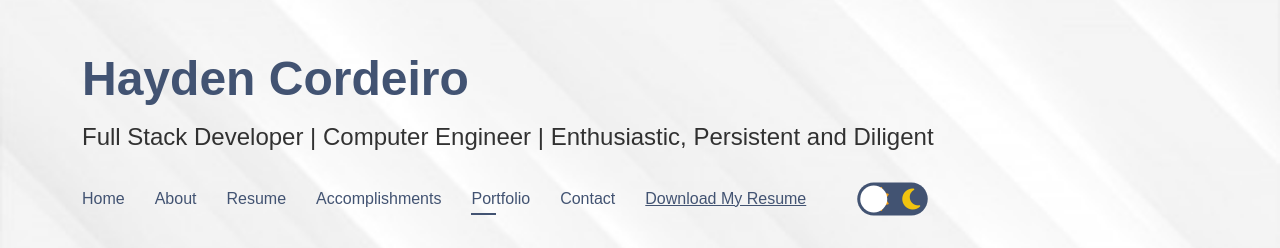
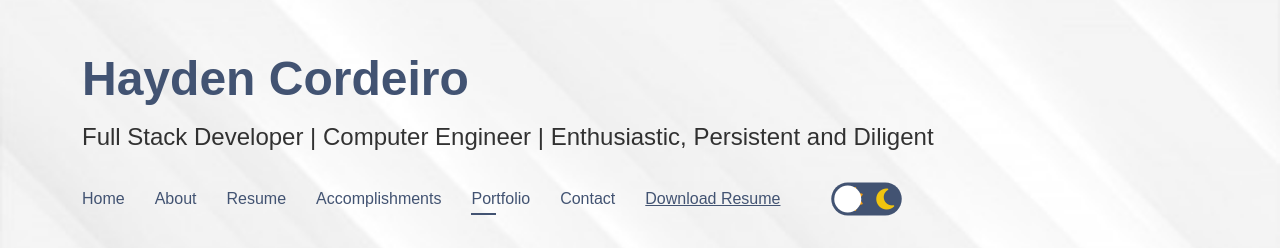
Before and after one commit to haydencordeiro/OldResume-Website, a plain HTML site: page index.html in a window 1280 px wide. Shown: the part 227-475 px from the top of the page. Drawn offline with Linux system fonts and the light colour scheme.

Commit message:
updated nav

```diff
--- a/index.html
+++ b/index.html
@@ -28,8 +28,7 @@
 <li><a rel=external class=nav-link href=#accomplishments>Accomplishments</a></li>
 <li><a rel=external class=nav-link href=#portfolio>Portfolio</a></li>
 <li><a rel=external class=nav-link href=#contact>Contact</a></li>
-<li><a rel=external class=nav-link href=assets/HaydenCordeiro_Resume.pdf style="text-decoration: underline;" download=HaydenCordeiro_Resume.pdf>Download
-My Resume</a></li>
+<li><a rel=external class=nav-link href=assets/HaydenCordeiro_Resume.pdf style="text-decoration: underline;" download=HaydenCordeiro_Resume.pdf>Download Resume</a></li>
 <!-- <button id="togglebutton" type="button" class="btn btn-primary" onclick="ThemeChange()">Dark Mode</button> -->
 <div>
 	<input type="checkbox" class="checkbox" id="chk" onclick="ThemeChange()" />
```
